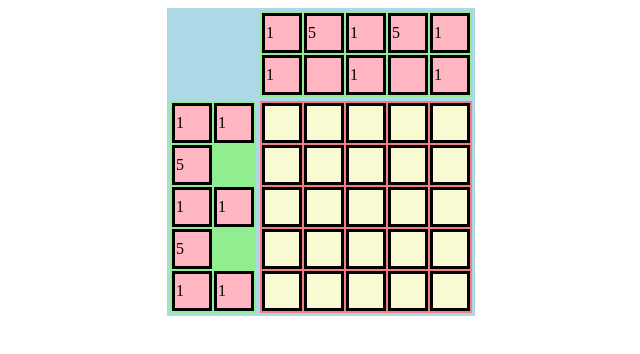
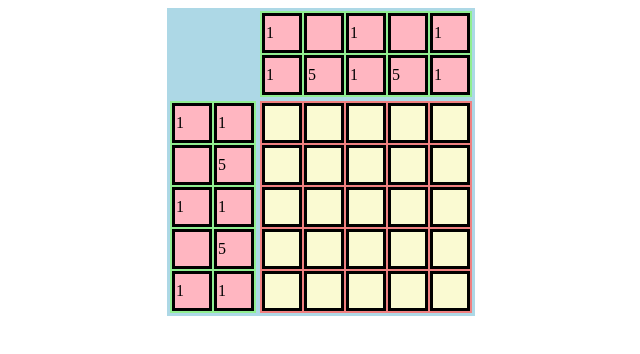
Before and after one commit to khafizovas/japuzzle-frontend, a React (Create React App) app: page / in a window 1280 px wide. Shown: the top 354 px of the page, without its empty margins (319-959 px from the left). Built offline with nearby package versions, Linux system fonts and the light colour scheme.

Commit message:
Fix HintsField component cells alignment

```diff
--- a/src/HintsField/HintsField.js
+++ b/src/HintsField/HintsField.js
@@ -8,19 +8,25 @@ const HintsField = (props) => {
 
 	const hints =
 		props.type === 'rows'
-			? props.hints
+			? props.hints.map((hintsRow) =>
+					Array(maxHintsCount - hintsRow.length)
+						.fill('')
+						.concat(hintsRow)
+			  )
 			: props.type === 'columns'
-			? [...Array(maxHintsCount)].map((_, colIndex) =>
-					props.hints.map((column) => column[colIndex])
+			? [...Array(maxHintsCount)].map((_, rowIndex) =>
+					props.hints.map(
+						(column) => column[column.length - (maxHintsCount - rowIndex)] || ''
+					)
 			  )
 			: null;
 
 	return (
 		<table id='game-hints-field'>
 			<tbody>
-				{hints.map((hintsRow, i) => (
+				{hints.map((hintsPart, i) => (
 					<tr key={i}>
-						{hintsRow.map((hint, j) => (
+						{hintsPart.map((hint, j) => (
 							<td key={i * j + j} className='game-hint-cell'>
 								{hint}
 							</td>
```
